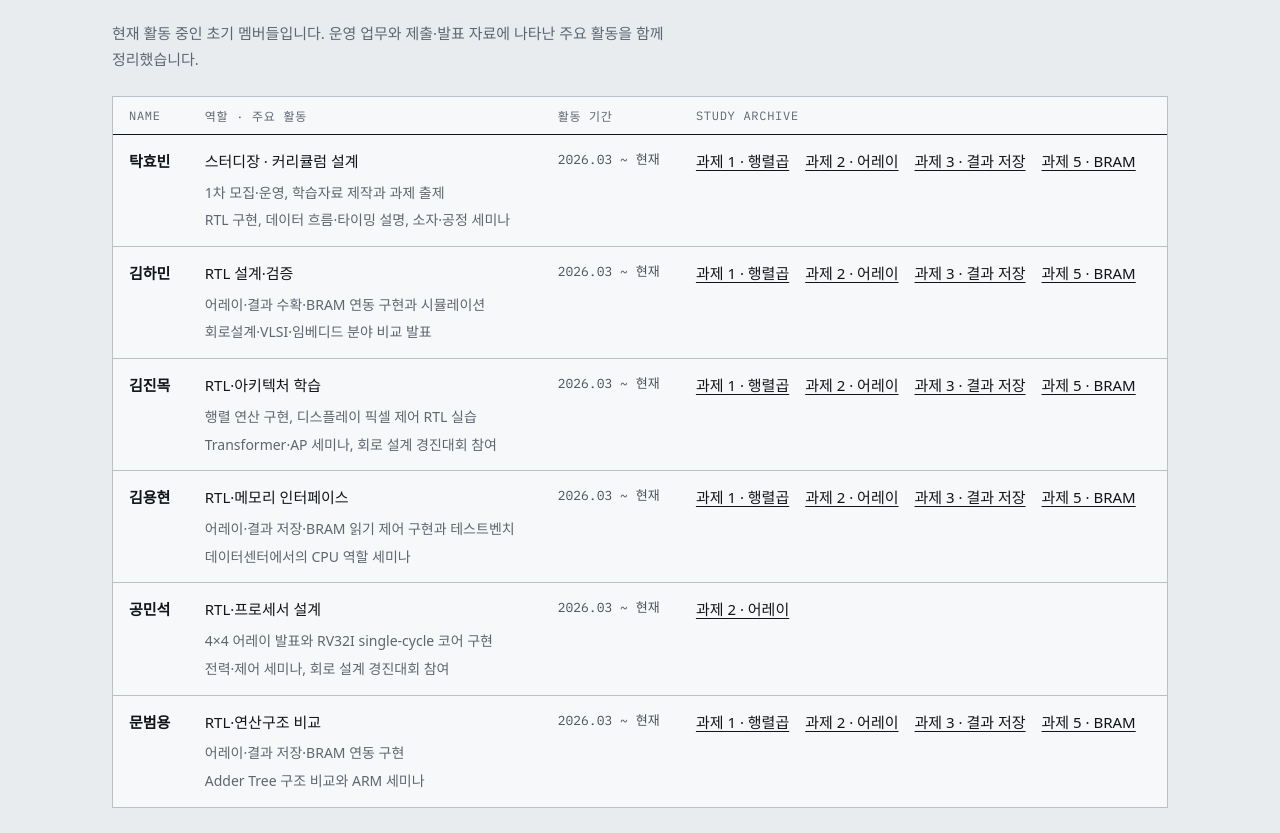
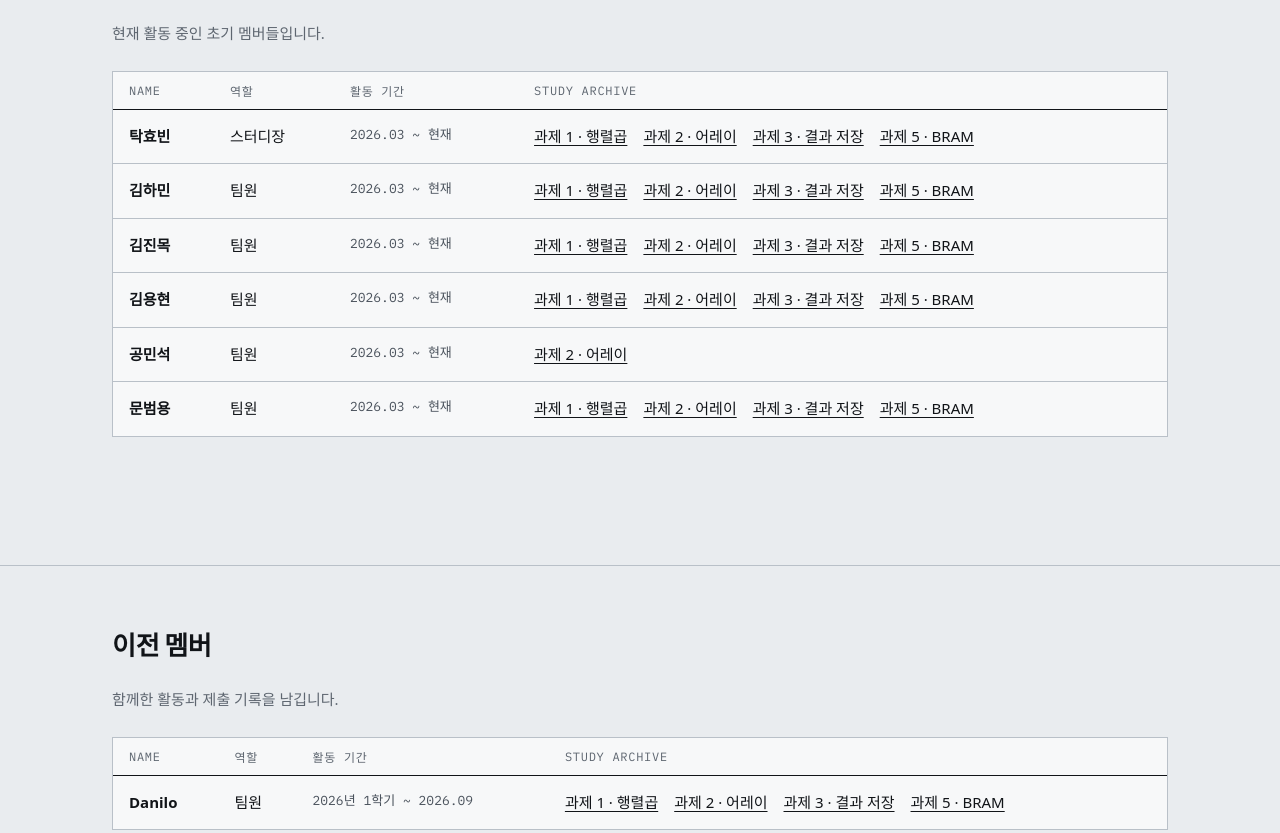
Before and after one commit to Yonsei-PPA-Lab/yonsei-ppa-lab.github.io, an Astro site: page /about in a window 1280 px wide. Shown: the part 1901-2734 px from the top of the page. Built offline with nearby package versions, Linux system fonts and the light colour scheme; Astro itself is replaced by a stand-in of ours; a web font is replaced by a local one.

Commit message:
Simplify member roles and remove activity descriptions

```diff
--- a/src/content.config.ts
+++ b/src/content.config.ts
@@ -40,7 +40,6 @@ const members = defineCollection({
   schema: z.object({
     name: z.string(),
     role: z.string(),
-    contributions: z.array(z.string()).default([]),
     status: z.enum(['active', 'former']).default('active'),
     until: z.string().optional(),
     order: z.number().default(100),
--- a/src/data/members.yaml
+++ b/src/data/members.yaml
@@ -9,10 +9,7 @@
 # 제출 기록으로 관심 분야나 합류 시기를 추정하지 않습니다.
 - id: tak-hyobin
   name: 탁효빈
-  role: 스터디장 · 커리큘럼 설계
-  contributions:
-    - 1차 모집·운영, 학습자료 제작과 과제 출제
-    - RTL 구현, 데이터 흐름·타이밍 설명, 소자·공정 세미나
+  role: 스터디장
   since: "2026-03"
   order: 0
   study:
@@ -22,20 +19,14 @@
     - { label: "과제 5 · BRAM", href: /notes/bram-fed-systolic-array/ }
 - id: kong-minseok
   name: 공민석
-  role: RTL·프로세서 설계
-  contributions:
-    - 4×4 어레이 발표와 RV32I single-cycle 코어 구현
-    - 전력·제어 세미나, 회로 설계 경진대회 참여
+  role: 팀원
   since: "2026-03"
   order: 40
   study:
     - { label: "과제 2 · 어레이", href: /notes/spring-2026-curriculum/#23주차-44-weight-stationary-어레이 }
 - id: kim-yonghyeon
   name: 김용현
-  role: RTL·메모리 인터페이스
-  contributions:
-    - 어레이·결과 저장·BRAM 읽기 제어 구현과 테스트벤치
-    - 데이터센터에서의 CPU 역할 세미나
+  role: 팀원
   since: "2026-03"
   order: 30
   study:
@@ -45,10 +36,7 @@
     - { label: "과제 5 · BRAM", href: /notes/bram-fed-systolic-array/ }
 - id: kim-jinmok
   name: 김진목
-  role: RTL·아키텍처 학습
-  contributions:
-    - 행렬 연산 구현, 디스플레이 픽셀 제어 RTL 실습
-    - Transformer·AP 세미나, 회로 설계 경진대회 참여
+  role: 팀원
   since: "2026-03"
   order: 20
   study:
@@ -58,10 +46,7 @@
     - { label: "과제 5 · BRAM", href: /notes/bram-fed-systolic-array/ }
 - id: kim-hamin
   name: 김하민
-  role: RTL 설계·검증
-  contributions:
-    - 어레이·결과 수확·BRAM 연동 구현과 시뮬레이션
-    - 회로설계·VLSI·임베디드 분야 비교 발표
+  role: 팀원
   since: "2026-03"
   order: 10
   study:
@@ -71,10 +56,7 @@
     - { label: "과제 5 · BRAM", href: /notes/bram-fed-systolic-array/ }
 - id: moon-beomyong
   name: 문범용
-  role: RTL·연산구조 비교
-  contributions:
-    - 어레이·결과 저장·BRAM 연동 구현
-    - Adder Tree 구조 비교와 ARM 세미나
+  role: 팀원
   since: "2026-03"
   order: 50
   study:
@@ -84,9 +66,7 @@
     - { label: "과제 5 · BRAM", href: /notes/bram-fed-systolic-array/ }
 - id: danilo
   name: Danilo
-  role: RTL 설계·검증
-  contributions:
-    - 1학기 행렬곱·어레이·결과 저장·BRAM 과제 참여
+  role: 팀원
   since: "2026-1학기"
   until: "2026-09"
   status: former
--- a/src/pages/about.astro
+++ b/src/pages/about.astro
@@ -23,7 +23,7 @@ const groups = [
   {
     id: 'members',
     title: 'Members',
-    description: '현재 활동 중인 초기 멤버들입니다. 운영 업무와 제출·발표 자료에 나타난 주요 활동을 함께 정리했습니다.',
+    description: '현재 활동 중인 초기 멤버들입니다.',
     entries: members.filter((m) => m.data.status === 'active'),
   },
   {
@@ -58,7 +58,7 @@ const groups = [
         <div class="tbl-wrap">
           <table class="reg member-table">
             <thead>
-              <tr><th scope="col">Name</th><th scope="col">역할 · 주요 활동</th><th scope="col">활동 기간</th><th scope="col">Study archive</th></tr>
+              <tr><th scope="col">Name</th><th scope="col">역할</th><th scope="col">활동 기간</th><th scope="col">Study archive</th></tr>
             </thead>
             <tbody>
               {group.entries.map((m) => (
@@ -66,12 +66,7 @@ const groups = [
                   <td class="name">
                     {m.data.github ? <a href={'https://github.com/' + m.data.github}>{m.data.name}</a> : m.data.name}
                   </td>
-                  <td class="contribution">
-                    <strong>{m.data.role}</strong>
-                    {m.data.contributions.length > 0 && (
-                      <ul class="contribution-list">{m.data.contributions.map((entry) => <li>{entry}</li>)}</ul>
-                    )}
-                  </td>
+                  <td class="member-role">{m.data.role}</td>
                   <td class="activity-period mono">{activityPeriod(m)}</td>
                   <td class="archive">
                     {m.data.study.length > 0 ? (
@@ -97,10 +92,7 @@ const groups = [
   .members { margin-top: var(--s-8); }
   .member-caption { font-size: var(--fs-small); color: var(--muted); margin: 0 0 var(--s-5); max-width: var(--measure); }
   .name { font-weight: 600; white-space: nowrap; }
-  .contribution { min-width: 230px; }
-  .contribution strong { font-weight: 500; }
-  .contribution-list { list-style: none; margin: 6px 0 0; padding: 0; color: var(--muted); font-size: 14px; }
-  .contribution-list li + li { margin-top: 4px; }
+  .member-role { white-space: nowrap; }
   .activity-period { min-width: 130px; font-size: 13px; color: var(--ink-2); }
   .study-links { display: flex; flex-wrap: wrap; gap: 8px 16px; list-style: none; margin: 0; padding: 0; min-width: 160px; }
   .study-links li { margin: 0; }
@@ -110,13 +102,13 @@ const groups = [
     .member-table, .member-table tbody { display: block; }
     .member-table tr {
       display: grid; grid-template-columns: minmax(0, 1fr) auto;
-      grid-template-areas: 'name period' 'contribution contribution' 'archive archive';
+      grid-template-areas: 'name period' 'role role' 'archive archive';
       gap: 12px 16px; padding: 18px 16px; border-bottom: 1px solid var(--line);
     }
     .member-table tbody tr:last-child { border-bottom: 0; }
     .member-table td { padding: 0 !important; border: 0 !important; min-width: 0; }
     .name { grid-area: name; align-self: center; }
-    .contribution { grid-area: contribution; }
+    .member-role { grid-area: role; }
     .activity-period { grid-area: period; text-align: right; max-width: 170px; align-self: center; }
     .archive { grid-area: archive; padding-top: 2px !important; }
     .study-links { min-width: 0; gap: 8px 16px; font-size: 14px; }
```
